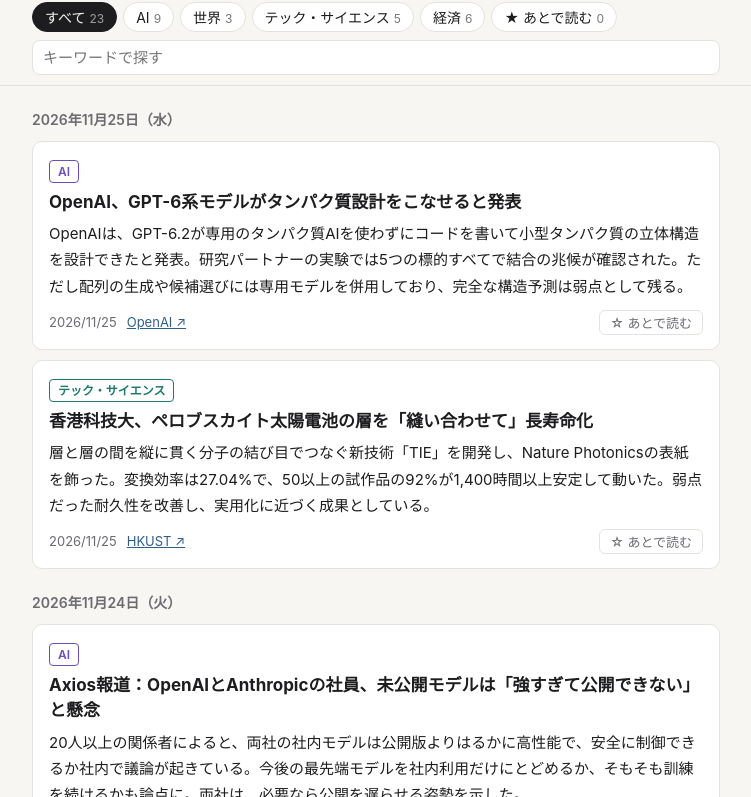
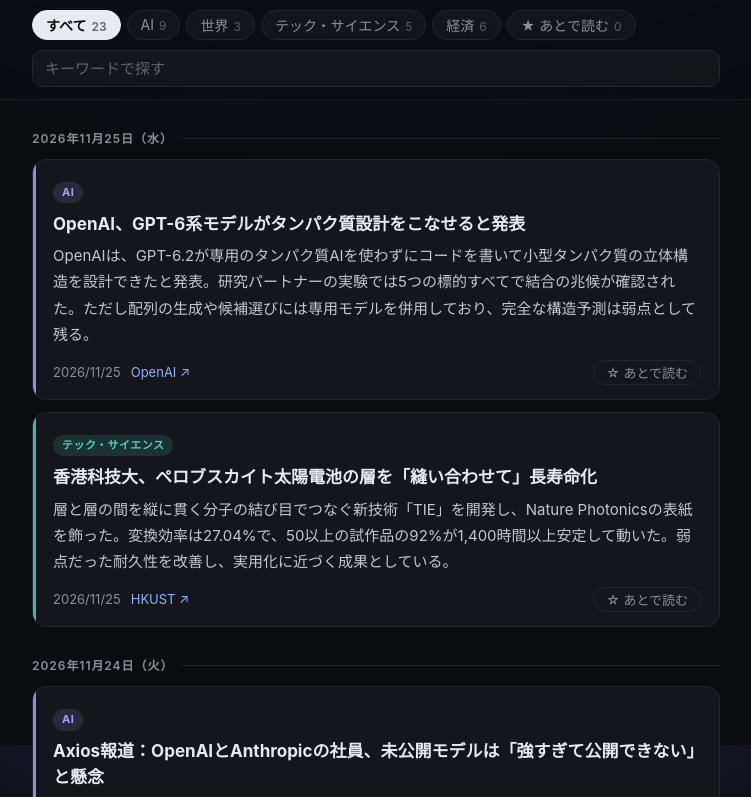
Before and after one commit to kondomayuko/my-news, a plain HTML site: page index.html in a window 1280 px wide. Shown: the part 55-852 px from the top of the page, without its empty margins (264-1015 px from the left). Drawn offline with Linux system fonts and the light colour scheme.

Commit message:
Switch to dark, minimal styling
Co-Authored-By: Devin AI <158243242+devin-ai-integration[bot]@users.noreply.github.com>

```diff
--- a/index.html
+++ b/index.html
@@ -4,8 +4,7 @@
 <meta charset="utf-8">
 <meta name="viewport" content="width=device-width, initial-scale=1">
 <meta name="robots" content="noindex, nofollow">
-<meta name="theme-color" content="#f7f6f2" media="(prefers-color-scheme: light)">
-<meta name="theme-color" content="#16171a" media="(prefers-color-scheme: dark)">
+<meta name="theme-color" content="#0b0c10">
 <title>My News</title>
 <link rel="stylesheet" href="style.css">
 </head>
--- a/style.css
+++ b/style.css
@@ -1,50 +1,81 @@
 :root {
-  --bg: #f7f6f2; --card: #ffffff; --text: #1d1d1f; --muted: #6b6b70; --line: #e4e2dc;
-  --accent: #2f5d8a; --star: #c98a00;
-  --ai: #6b4fbb; --world: #b4472e; --tech: #1f7a6d; --economy: #8a6a1f;
-}
-@media (prefers-color-scheme: dark) {
-  :root {
-    --bg: #16171a; --card: #1f2024; --text: #e8e8ea; --muted: #9a9aa2; --line: #2e2f35;
-    --accent: #7fb0e0; --star: #f0b429;
-    --ai: #a993f0; --world: #f08a70; --tech: #5cc6b5; --economy: #d9b45a;
-  }
+  color-scheme: dark;
+  --bg: #0b0c10; --card: #14161c; --card-hover: #191c24; --text: #e9eaf0; --muted: #8b8f9c; --line: #23262f;
+  --accent: #8ab4ff; --star: #ffc857;
+  --ai: #b39dff; --world: #ff8f73; --tech: #4fd1c5; --economy: #f2c66d;
 }
 * { box-sizing: border-box; }
 body {
-  margin: 0; background: var(--bg); color: var(--text);
-  font: 16px/1.75 -apple-system, BlinkMacSystemFont, "Hiragino Sans", "Hiragino Kaku Gothic ProN", "Noto Sans JP", "Yu Gothic UI", Meiryo, sans-serif;
+  margin: 0; color: var(--text);
+  background: radial-gradient(1200px 600px at 50% -200px, #1b2140 0%, transparent 70%), var(--bg);
+  background-attachment: fixed;
+  font: 16px/1.75 "Inter", -apple-system, BlinkMacSystemFont, "Hiragino Sans", "Hiragino Kaku Gothic ProN", "Noto Sans JP", "Yu Gothic UI", Meiryo, sans-serif;
   -webkit-text-size-adjust: 100%;
+  -webkit-font-smoothing: antialiased;
 }
 .wrap { max-width: 720px; margin: 0 auto; padding: 0 16px; }
 .muted { color: var(--muted); font-size: 13px; }
-.top { position: sticky; top: 0; z-index: 10; background: var(--bg); border-bottom: 1px solid var(--line); padding: 12px 0 10px; }
+.top {
+  position: sticky; top: 0; z-index: 10; padding: 14px 0 12px;
+  background: rgba(11, 12, 16, .72); backdrop-filter: blur(14px); -webkit-backdrop-filter: blur(14px);
+  border-bottom: 1px solid rgba(255, 255, 255, .06);
+}
 .title-row { display: flex; align-items: baseline; justify-content: space-between; gap: 12px; }
-h1 { font-size: 20px; margin: 0; letter-spacing: .02em; }
-.tabs { display: flex; gap: 6px; overflow-x: auto; margin: 10px 0 8px; scrollbar-width: none; }
+h1 {
+  font-size: 22px; margin: 0; letter-spacing: .01em; font-weight: 800;
+  background: linear-gradient(90deg, #8ab4ff, #b39dff 55%, #4fd1c5);
+  -webkit-background-clip: text; background-clip: text; color: transparent;
+}
+.tabs { display: flex; gap: 6px; overflow-x: auto; margin: 12px 0 10px; scrollbar-width: none; }
 .tabs::-webkit-scrollbar { display: none; }
 .tab {
-  flex: none; border: 1px solid var(--line); background: var(--card); color: var(--text);
-  border-radius: 999px; padding: 4px 12px; font-size: 14px; cursor: pointer; font-family: inherit;
+  flex: none; border: 1px solid var(--line); background: rgba(255, 255, 255, .03); color: var(--muted);
+  border-radius: 999px; padding: 4px 13px; font-size: 14px; cursor: pointer; font-family: inherit;
+  transition: color .15s, border-color .15s, background .15s;
 }
-.tab[aria-pressed="true"] { background: var(--text); color: var(--bg); border-color: var(--text); }
-.tab .n { opacity: .6; margin-left: 4px; font-size: 12px; }
+.tab:hover { color: var(--text); border-color: #3a3e4a; }
+.tab[aria-pressed="true"] { background: var(--text); color: var(--bg); border-color: var(--text); font-weight: 600; }
+.tab .n { opacity: .6; margin-left: 5px; font-size: 12px; }
 .search {
-  width: 100%; border: 1px solid var(--line); background: var(--card); color: var(--text);
-  border-radius: 8px; padding: 7px 10px; font-size: 15px; font-family: inherit;
+  width: 100%; border: 1px solid var(--line); background: rgba(255, 255, 255, .04); color: var(--text);
+  border-radius: 10px; padding: 8px 12px; font-size: 15px; font-family: inherit; outline: none;
+  transition: border-color .15s, box-shadow .15s;
 }
-h2.day { font-size: 14px; color: var(--muted); margin: 22px 0 8px; font-weight: 600; }
-.card { background: var(--card); border: 1px solid var(--line); border-radius: 10px; padding: 14px 16px; margin-bottom: 10px; }
-.card h3 { font-size: 17px; line-height: 1.5; margin: 6px 0 6px; }
+.search::placeholder { color: #5f6370; }
+.search:focus { border-color: var(--accent); box-shadow: 0 0 0 3px rgba(138, 180, 255, .18); }
+h2.day {
+  font-size: 12px; color: var(--muted); margin: 28px 0 10px; font-weight: 600;
+  letter-spacing: .08em; display: flex; align-items: center; gap: 10px;
+}
+h2.day::after { content: ""; flex: 1; height: 1px; background: var(--line); }
+.card {
+  --c: var(--accent);
+  position: relative; background: var(--card); border: 1px solid var(--line); border-radius: 14px;
+  padding: 16px 18px 14px 20px; margin-bottom: 12px; overflow: hidden;
+  transition: background .15s, border-color .15s, transform .15s;
+}
+.card::before { content: ""; position: absolute; left: 0; top: 0; bottom: 0; width: 3px; background: var(--c); opacity: .85; }
+.card:hover { background: var(--card-hover); border-color: #30343f; transform: translateY(-1px); }
+.card:has(.chip.ai) { --c: var(--ai); }
+.card:has(.chip.world) { --c: var(--world); }
+.card:has(.chip.tech) { --c: var(--tech); }
+.card:has(.chip.economy) { --c: var(--economy); }
+.card h3 { font-size: 17px; line-height: 1.5; margin: 8px 0 6px; font-weight: 700; }
 .card h3 a { color: inherit; text-decoration: none; }
-.card h3 a:hover { text-decoration: underline; }
-.card p { margin: 0 0 10px; font-size: 15px; }
+.card h3 a:hover { color: var(--accent); }
+.card p { margin: 0 0 12px; font-size: 15px; color: #c4c7d1; }
 .meta { display: flex; align-items: center; gap: 10px; flex-wrap: wrap; font-size: 13px; color: var(--muted); }
-.meta a { color: var(--accent); }
-.chip { display: inline-block; font-size: 12px; font-weight: 600; padding: 0 8px; border-radius: 4px; border: 1px solid currentColor; }
-.chip.ai { color: var(--ai); } .chip.world { color: var(--world); } .chip.tech { color: var(--tech); } .chip.economy { color: var(--economy); }
+.meta a { color: var(--accent); text-decoration: none; }
+.meta a:hover { text-decoration: underline; }
+.chip {
+  display: inline-block; font-size: 11px; font-weight: 700; letter-spacing: .04em;
+  padding: 1px 9px; border-radius: 999px; color: var(--c); background: color-mix(in srgb, var(--c) 14%, transparent);
+}
 .later {
   margin-left: auto; border: 1px solid var(--line); background: transparent; color: var(--muted);
-  border-radius: 6px; padding: 2px 10px; font-size: 13px; cursor: pointer; font-family: inherit;
+  border-radius: 999px; padding: 2px 12px; font-size: 13px; cursor: pointer; font-family: inherit;
+  transition: color .15s, border-color .15s, background .15s;
 }
-.later[aria-pressed="true"] { color: var(--star); border-color: var(--star); font-weight: 600; }
+.later:hover { color: var(--text); border-color: #3a3e4a; }
+.later[aria-pressed="true"] { color: var(--star); border-color: rgba(255, 200, 87, .5); background: rgba(255, 200, 87, .08); font-weight: 600; }
+#status:empty { display: none; }
```
